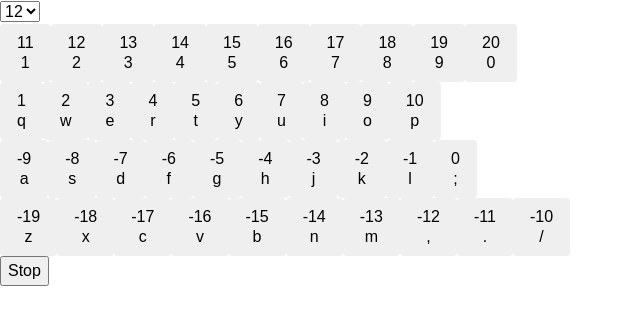
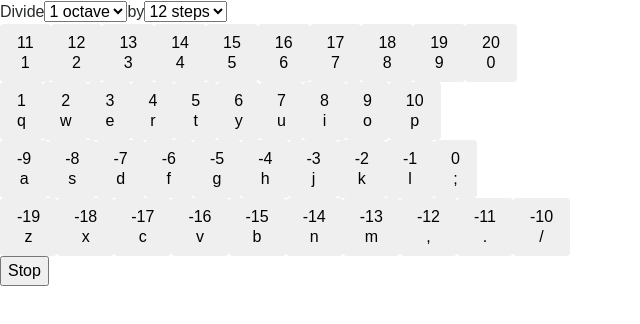
Before and after one commit to kevinsqi/microharmonic, a React (Create React App) app: page / in a window 1280 px wide. Shown: the top 324 px of the page, without its empty margins (0-640 px from the left). Built offline with nearby package versions, Linux system fonts and the light colour scheme.

Commit message:
allow division of more than 1 octave

```diff
--- a/src/App.js
+++ b/src/App.js
@@ -12,8 +12,8 @@ const keyRows = [
 const keySequence = keyRows.join('');
 
 // note - number of half steps up from A440
-function getFrequency(note, stepsPerOctave) {
-  return 440 * Math.pow(2, note * (1 / stepsPerOctave));
+function getFrequency(note, numOctaves, numSteps) {
+  return 440 * Math.pow(2, note * (numOctaves / numSteps));
 }
 
 function getNoteFromKey(key) {
@@ -24,7 +24,6 @@ function getNoteFromKey(key) {
   return null;
 }
 
-// TODO: support division of more than 1 octave
 // TODO: add keyboard map UI and show key presses
 // TODO: separate audio stuff into another file, separate from component
 // TODO: test on mobile, touch logic https://raw.githubusercontent.com/stuartmemo/qwerty-hancock/master/dist/qwerty-hancock.js
@@ -34,7 +33,8 @@ class App extends Component {
 
     // TODO: have current active keys represented in state
     this.state = {
-      stepsPerOctave: 12,
+      numOctaves: 1,
+      numSteps: 12,
       notes: {}, // TODO: use immutable.js
     };
 
@@ -44,7 +44,8 @@ class App extends Component {
     this.gainNode.gain.value = 0.2;
     this.gainNode.connect(this.audioContext.destination);
 
-    this.onChangeStepsPerOctave = this.onChangeStepsPerOctave.bind(this);
+    this.onChangeNumOctaves = this.onChangeNumOctaves.bind(this);
+    this.onChangeNumSteps = this.onChangeNumSteps.bind(this);
     this.startNote = this.startNote.bind(this);
     this.stopAllNotes = this.stopAllNotes.bind(this);
     this.stopNote = this.stopNote.bind(this);
@@ -87,7 +88,7 @@ class App extends Component {
 
     let oscillator = this.audioContext.createOscillator();
     oscillator.type = 'square';
-    oscillator.frequency.value = getFrequency(note, this.state.stepsPerOctave);
+    oscillator.frequency.value = getFrequency(note, this.state.numOctaves, this.state.numSteps);
     oscillator.connect(this.gainNode);
     oscillator.start(0);
 
@@ -120,12 +121,17 @@ class App extends Component {
     }
   }
 
-  onChangeStepsPerOctave(event) {
-    console.log('onChangeStepsPerOctave', event.target.value);
-
+  onChangeNumOctaves(event) {
     this.stopAllNotes();
     this.setState({
-      stepsPerOctave: parseInt(event.target.value),
+      numOctaves: parseInt(event.target.value),
+    });
+  }
+
+  onChangeNumSteps(event) {
+    this.stopAllNotes();
+    this.setState({
+      numSteps: parseInt(event.target.value),
     });
   }
 
@@ -133,9 +139,16 @@ class App extends Component {
     return (
       <div>
         <div>
-          <select value={this.state.stepsPerOctave} onChange={this.onChangeStepsPerOctave}>
+          Divide
+          <select value={this.state.numOctaves} onChange={this.onChangeNumOctaves}>
             {
-              _.range(50).map((index) => <option value={index} key={index}>{index}</option>)
+              _.range(10).map((index) => <option value={index} key={index}>{index} octave</option>)
+            }
+          </select>
+          by
+          <select value={this.state.numSteps} onChange={this.onChangeNumSteps}>
+            {
+              _.range(50).map((index) => <option value={index} key={index}>{index} steps</option>)
             }
           </select>
         </div>
```
